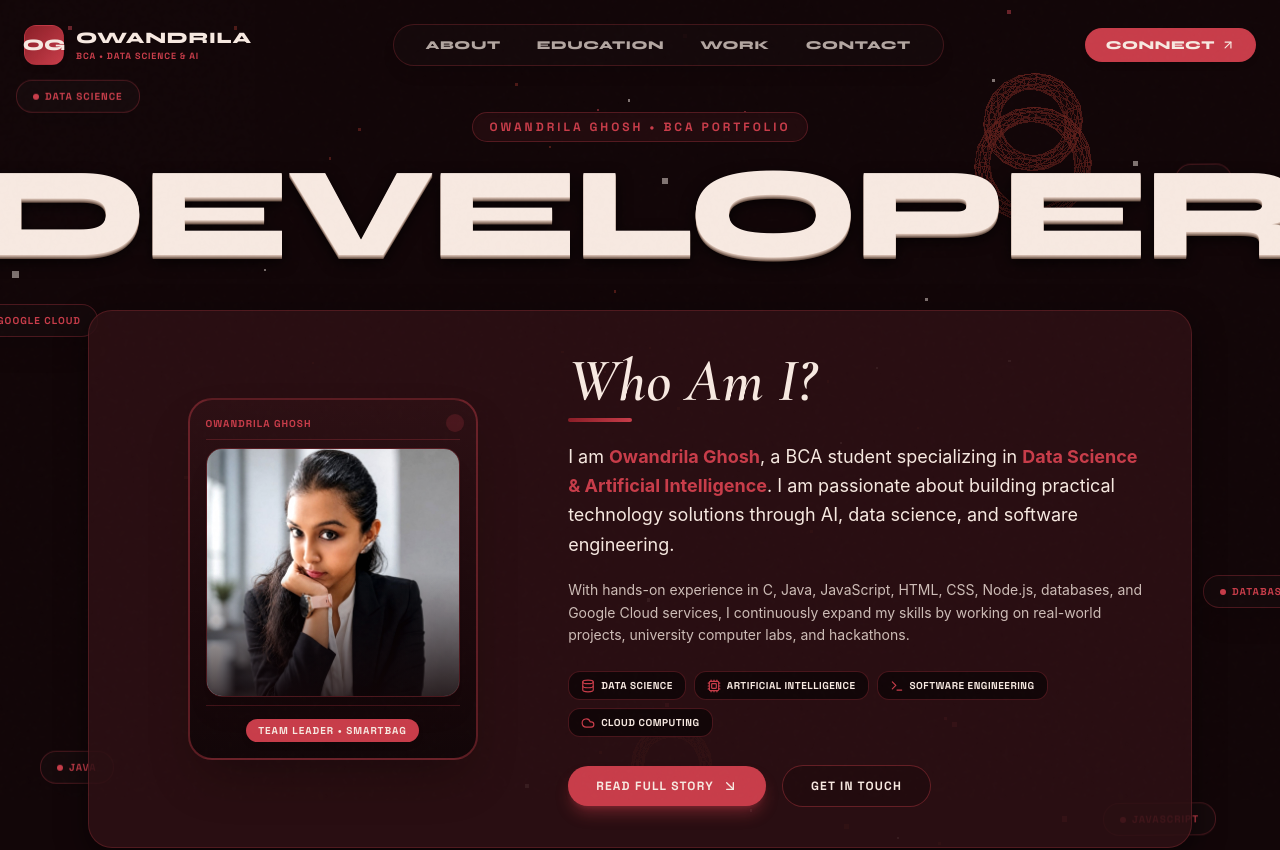
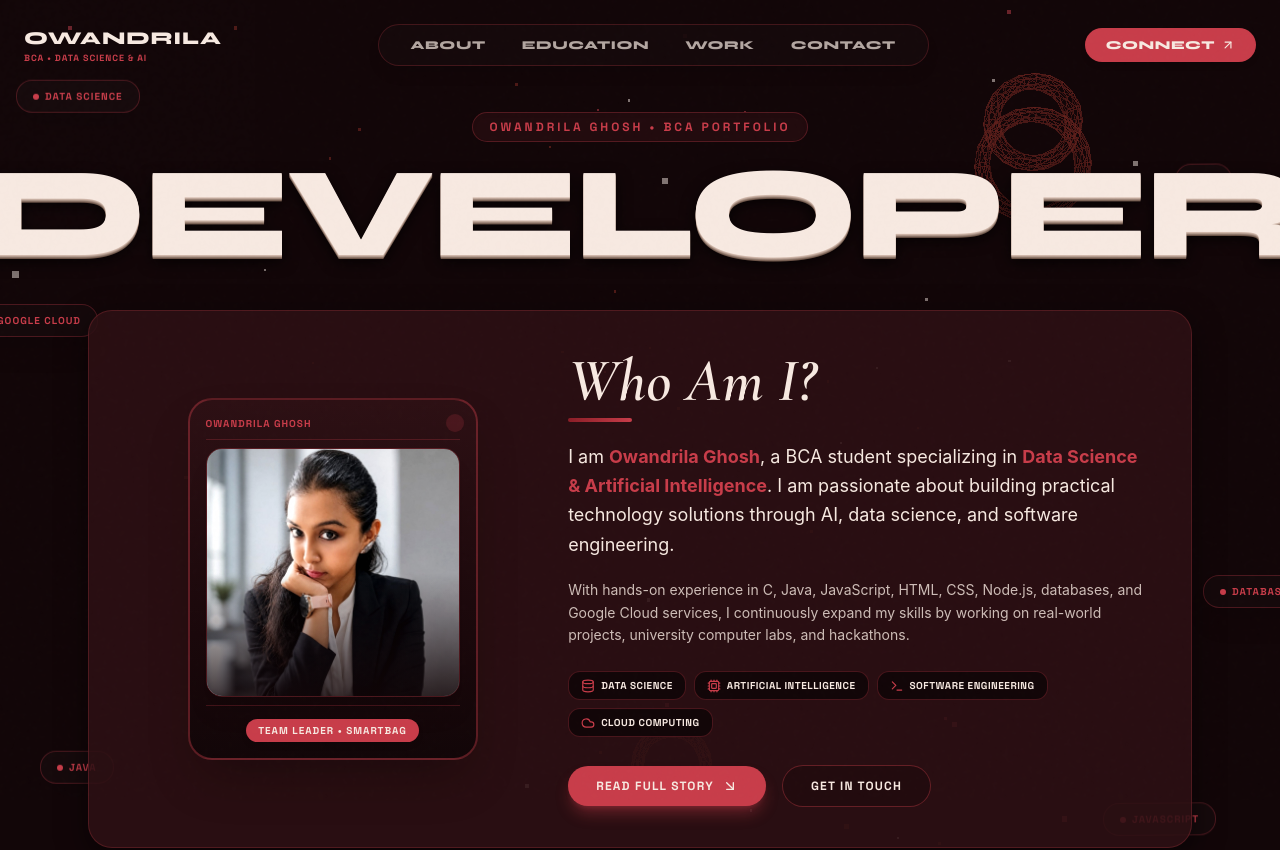
Before and after one commit to owandrila-codes/owandrila-ghosh, a React (Vite) app: page / in a window 1280 px wide. Shown: the top 850 px of the page. Built offline with nearby package versions, Linux system fonts and the light colour scheme.

Commit message:
Remove OG box icon logo from navbar header

```diff
--- a/src/components/Navbar.tsx
+++ b/src/components/Navbar.tsx
@@ -59,19 +59,14 @@ export default function Navbar() {
         }`}
       >
         <div className="max-w-7xl mx-auto px-6 flex items-center justify-between">
-          {/* Logo */}
-          <a href="#hero" className="flex items-center gap-3 group">
-            <div className="w-10 h-10 rounded-xl bg-gradient-to-br from-[#8b1e27] to-[#c83d4a] flex items-center justify-center font-display font-black text-[#f7e9e1] border border-[rgba(200,61,74,0.4)] shadow-md group-hover:scale-105 transition-transform">
-              OG
-            </div>
-            <div className="flex flex-col">
-              <span className="font-display font-extrabold text-base tracking-wider text-[#f7e9e1] uppercase">
-                OWANDRILA
-              </span>
-              <span className="text-[9px] font-grotesk tracking-widest text-[#c83d4a] uppercase font-bold">
-                BCA • DATA SCIENCE &amp; AI
-              </span>
-            </div>
+          {/* Text Logo */}
+          <a href="#hero" className="flex flex-col group">
+            <span className="font-display font-black text-lg tracking-wider text-[#f7e9e1] uppercase group-hover:text-[#c83d4a] transition-colors">
+              OWANDRILA
+            </span>
+            <span className="text-[9px] font-grotesk tracking-widest text-[#c83d4a] uppercase font-bold">
+              BCA • DATA SCIENCE &amp; AI
+            </span>
           </a>
 
           {/* Floating Navigation Menu: ABOUT -> EDUCATION -> WORK -> CONTACT */}
```
